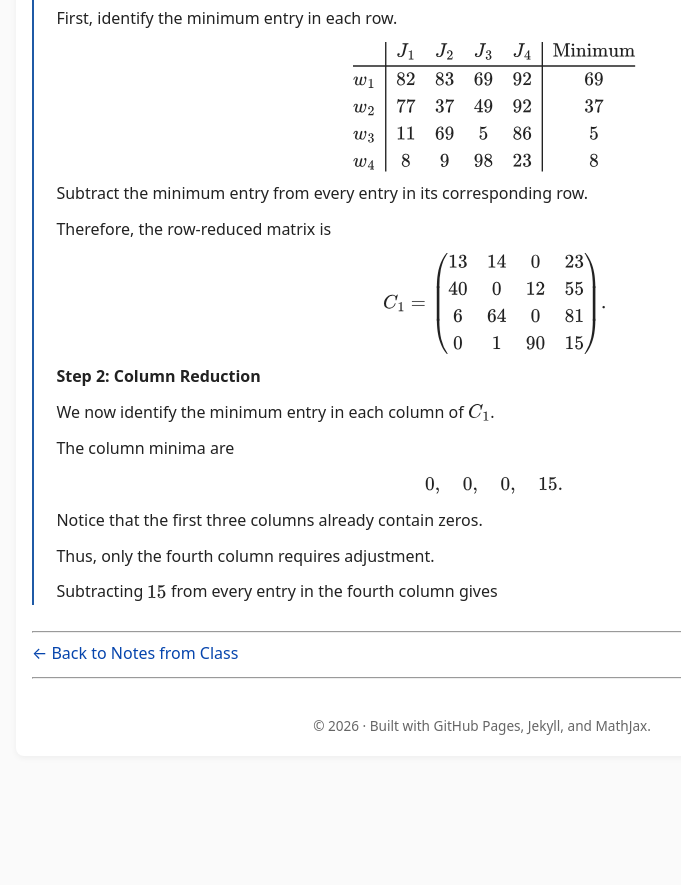
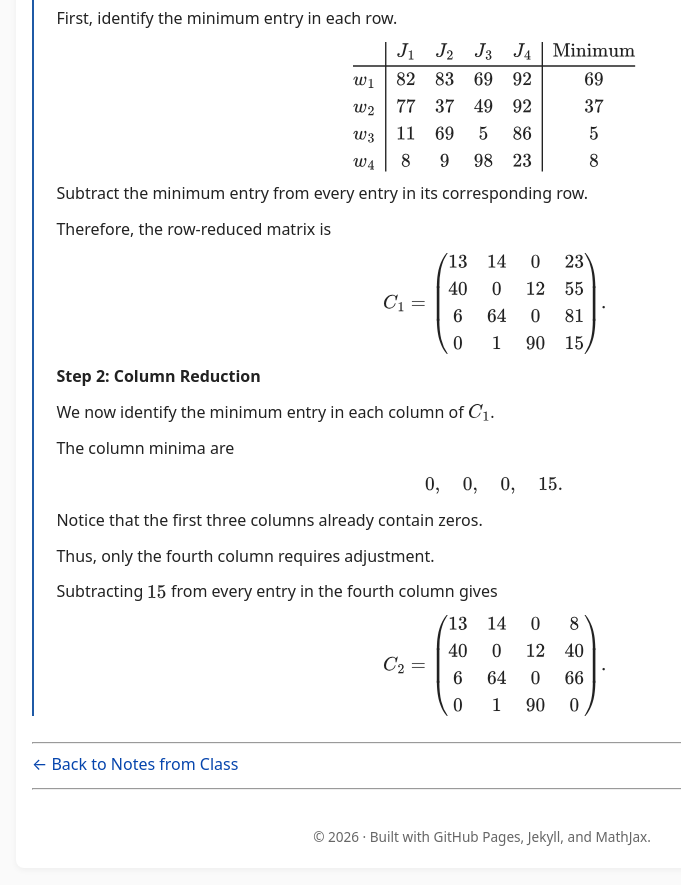
Before and after one commit to SaleemKamaludin/SaleemKamaludin.github.io, a Jekyll site: the page built from courses/math-2276/notes-from-class/supplementary-lecture-6/index.md, in a window 1280 px wide and 900 px high, scrolled down 3656 px. Shown: the top 885 px of the window, without its empty margins (158-839 px from the left). Built offline with Jekyll 4.4.1, drawn with Linux system fonts in a browser that asks for light colours; before the commit the page ends 4444 px from its top, so only the background shows below that.

Commit message:
Add column-reduced matrix to Example 1.2 in Lecture 6

```diff
--- a/courses/math-2276/notes-from-class/supplementary-lecture-6/index.md
+++ b/courses/math-2276/notes-from-class/supplementary-lecture-6/index.md
@@ -571,6 +571,24 @@ C_1=
         </p>
 
       </div>
+
+      <div id="example-hungarian-additional-column-reduced-matrix-c2">
+
+        <div class="display-math">
+
+\[
+C_2=
+\begin{pmatrix}
+13 & 14 & 0 & 8\\
+40 & 0 & 12 & 40\\
+6 & 64 & 0 & 66\\
+0 & 1 & 90 & 0
+\end{pmatrix}.
+\]
+
+        </div>
+
+      </div>
 </div>
 
 </div>
```
